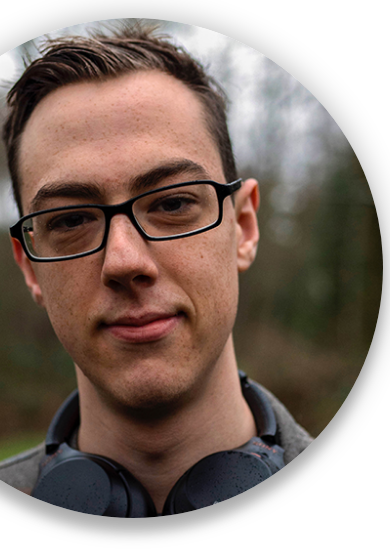
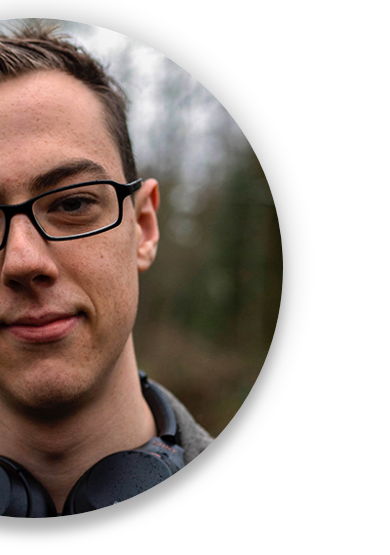
Before and after one commit to MrRicearonie/crrempe.com, a plain HTML site: page index.html in a window 390 px wide. Shown: the top 555 px of the page. Drawn offline with Linux system fonts and the light colour scheme.

Commit message:
Now -100%

```diff
--- a/assets/main.css
+++ b/assets/main.css
@@ -119,7 +119,7 @@ a {
     }
     .content {
         position: relative;
-        margin-left: -80%;
+        margin-left: -100%;
         max-width:500px;
     }
     #about p {
```
